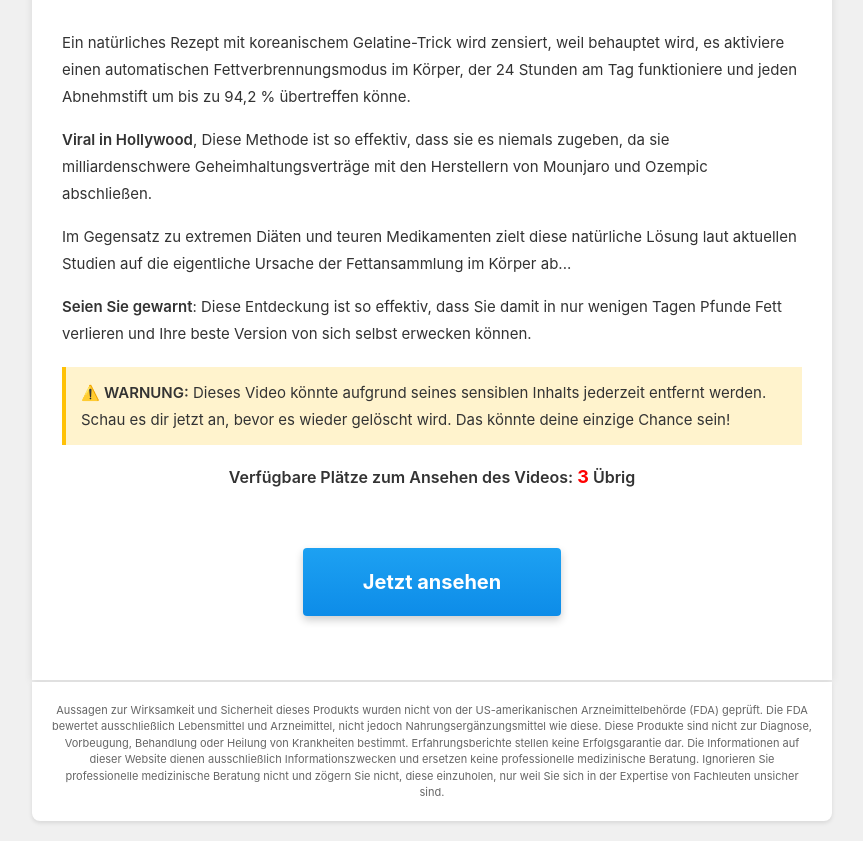
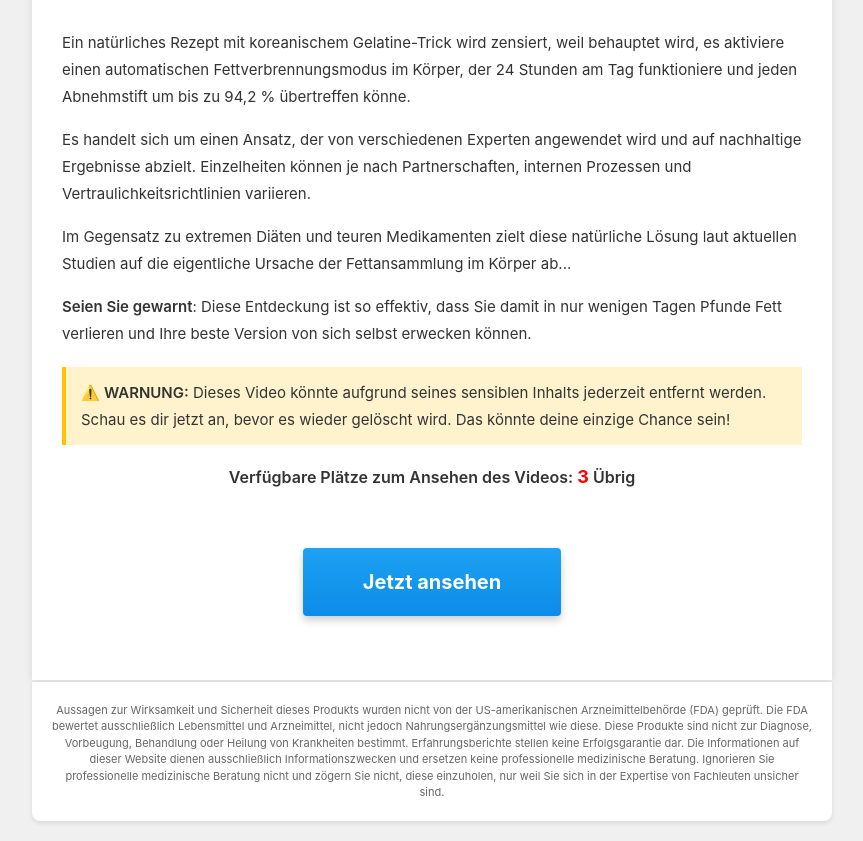
Before and after one commit to danilomaxfeitosa99-debug/wlalm.online, a website: page prewlrp/index.html in a window 1280 px wide. Shown: the part 900-1741 px from the top of the page, without its empty margins (208-1071 px from the left). Drawn offline with Linux system fonts and the light colour scheme.

Commit message:
Update index.html

```diff
--- a/prewlrp/index.html
+++ b/prewlrp/index.html
@@ -24,7 +24,7 @@
             <div class="content-text">
                 <p>Ein natürliches Rezept mit koreanischem Gelatine-Trick wird zensiert, weil behauptet wird, es aktiviere einen automatischen Fettverbrennungsmodus im Körper, der 24 Stunden am Tag funktioniere und jeden Abnehmstift um bis zu 94,2 % übertreffen könne.</p>
 
-                <p><strong>Viral in Hollywood</strong>, Diese Methode ist so effektiv, dass sie es niemals zugeben, da sie milliardenschwere Geheimhaltungsverträge mit den Herstellern von Mounjaro und Ozempic abschließen.</p>
+                <p>Es handelt sich um einen Ansatz, der von verschiedenen Experten angewendet wird und auf nachhaltige Ergebnisse abzielt. Einzelheiten können je nach Partnerschaften, internen Prozessen und Vertraulichkeitsrichtlinien variieren.</p>
 
                 <p>Im Gegensatz zu extremen Diäten und teuren Medikamenten zielt diese natürliche Lösung laut aktuellen Studien auf die eigentliche Ursache der Fettansammlung im Körper ab...</p>
 
```
